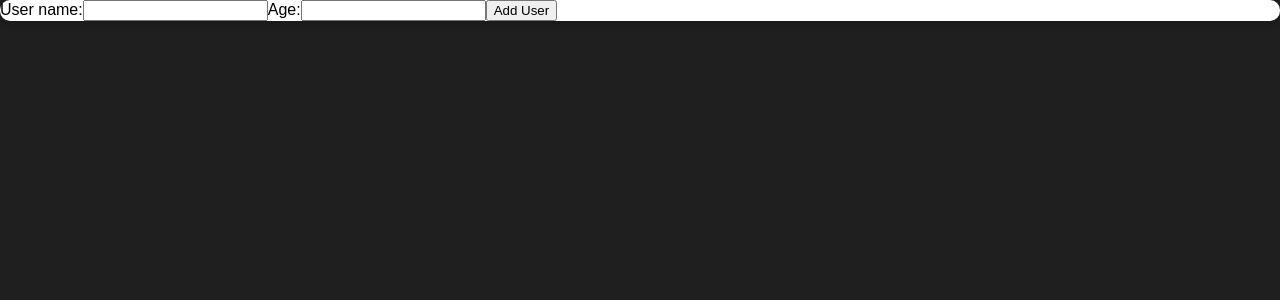
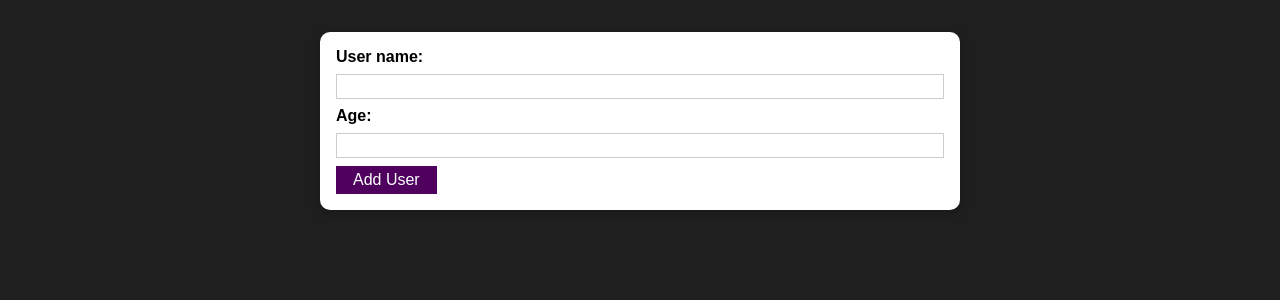
Before and after one commit to Annon007/Practice-Rect-, a React (Create React App) app: page / in a window 1280 px wide. Shown: the top 300 px of the page. Built offline with nearby package versions, Linux system fonts and the light colour scheme.

Commit message:
state changing

```diff
--- a/src/App.js
+++ b/src/App.js
@@ -1,11 +1,24 @@
-import React from 'react';
+import React,{useState} from 'react';
 
 import AddUser from './components/Users/addUser';
+import styles from "./App.module.css"
+let allUsers=[];
+function App() {
+  const [users,setUsers]=useState();
 
-function App() {
+  const handelUser=(user)=>{
+    allUsers.push(user)
+    setUsers(prev=>{
+      return{
+        ...prev,
+        ...allUsers
+      }
+    })
+  };
+  console.log(users,"State Updated");
   return (
-    <div>
-      <AddUser />
+    <div className={styles.parentContainer}>
+      <AddUser onGetUser={handelUser}/>
     </div>
   );
 }
--- /dev/null
+++ b/src/App.module.css
@@ -0,0 +1,4 @@
+.parentContainer{
+    width: 70%;
+    margin: 0 auto;
+}
--- /dev/null
+++ b/src/components/UI/Button/button.js
@@ -0,0 +1,6 @@
+import React from "react";
+import styles from "./button.module.css";
+const Button=props=>{
+    return <button className={styles.button} type={props.type || "button"} onClick={props.onClick} >{props.children}</button>
+}
+export default Button;
--- /dev/null
+++ b/src/components/UI/Button/button.module.css
@@ -0,0 +1,19 @@
+
+.button {
+    font: inherit;
+    border: 1px solid #4f005f;
+    background: #4f005f;
+    color: white;
+    padding: 0.25rem 1rem;
+    cursor: pointer;
+  }
+
+  .button:hover,
+  .button:active {
+    background: #741188;
+    border-color: #741188;
+  }
+
+  .button:focus {
+    outline: none;
+  }
--- a/src/components/UI/Card/card.js
+++ b/src/components/UI/Card/card.js
@@ -1,6 +1,6 @@
 import React from "react";
 import styles from "./card.module.css"
 const Card = props => {
-    return <div className={styles.card}>{props.children}</div>
+    return <div className={`${styles.card} ${props.className}`}>{props.children}</div>
 };
 export default Card;
--- a/src/components/Users/addUser.js
+++ b/src/components/Users/addUser.js
@@ -1,5 +1,8 @@
 import React from "react";
 import Card from "../UI/Card/card";
+import Button from "../UI/Button/button";
+
+import styles from "./addUser.module.css"
 const AddUser = (props) => {
     const addUserHandeler = (e) => {
         e.preventDefault();
@@ -7,16 +10,22 @@ const AddUser = (props) => {
         const formData = Object.fromEntries(data);
 
 
-        console.log(formData);
+        if(!formData.userName || !formData.age) return;
+        if(+formData.age<1) return;
+
+        e.target.reset();
+        props.onGetUser(formData);
+
+
     }
     return (
-        <Card>
+        <Card className={styles.input}>
             <form onSubmit={addUserHandeler}>
                 <label >User name:</label>
                 <input type="text" name="userName" />
                 <label >Age:</label>
                 <input type="number" id="age" name="age" />
-                <button type="submit">Add User</button>
+                <Button type="submit">Add User</Button>
             </form>
         </Card>
     );
--- /dev/null
+++ b/src/components/Users/addUser.module.css
@@ -0,0 +1,26 @@
+.input {
+    margin: 2rem auto;
+    padding: 1rem;
+    width: 90%;
+    max-width: 40rem;
+  }
+
+  .input label {
+    display: block;
+    font-weight: bold;
+    margin-bottom: 0.5rem;
+  }
+
+  .input input {
+    font: inherit;
+    display: block;
+    width: 100%;
+    border: 1px solid #ccc;
+    padding: 0.15rem;
+    margin-bottom: 0.5rem;
+  }
+
+  .input input:focus {
+    outline: none;
+    border-color: #4f005f;
+  }
```
Also changed, not shown: 1 other file (tests, documents, lock files or other folders).
